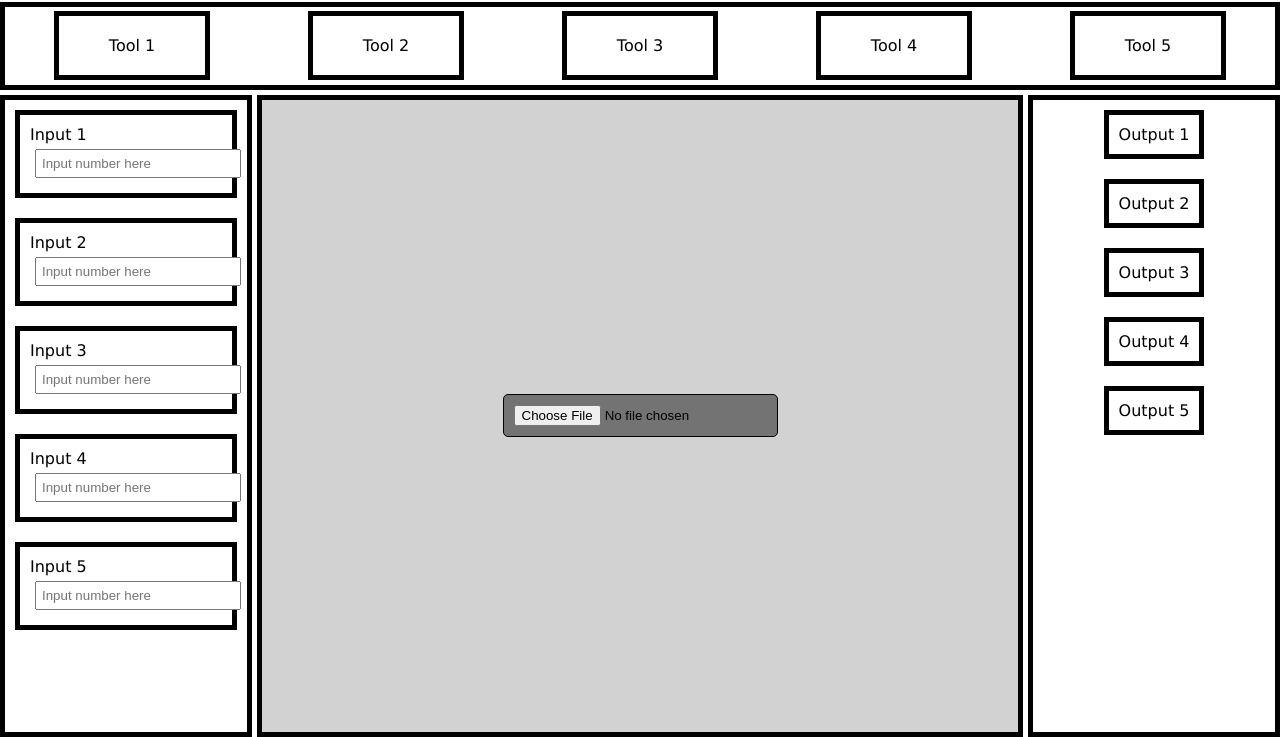
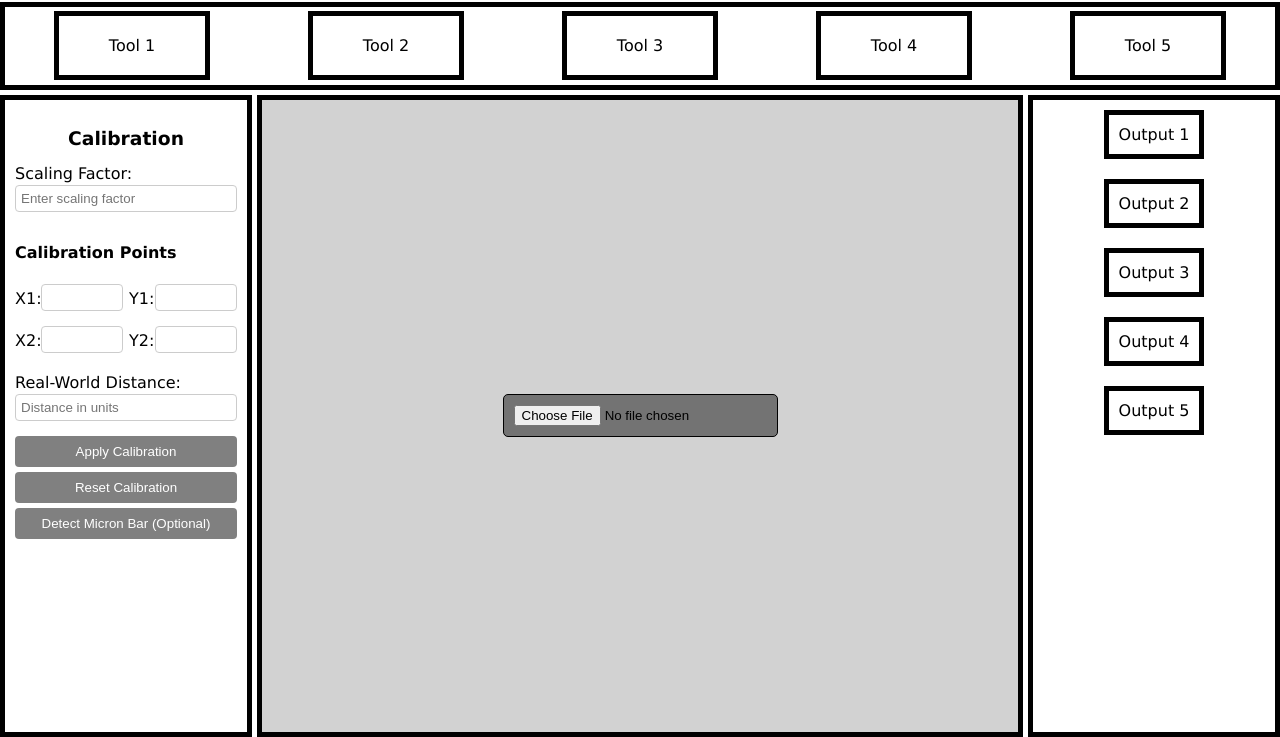
Before and after one commit to zeez30/Image-Analysis-Package, a plain HTML site: page public/html/index.html in a window 1280 px wide. Shown: the part 63-800 px from the top of the page. Drawn offline with Linux system fonts and the light colour scheme.

Commit message:
Adding front end calibration panel (replacing input menu on the left) added again after merging with dev

```diff
--- a/public/html/index.html
+++ b/public/html/index.html
@@ -67,51 +67,38 @@
             </ul>
         </div>
 
-        <div class="inputBox">
-        <!--Input placeholder number-only forms for future use/as an example-->
-            <ul>
-                <li>
-                    Input 1
-                    <form>
-                        <label>
-                            <input type="number" placeholder="Input number here">
-                        </label>
-                    </form>
-                </li>
-                <li>
-                    Input 2
-                    <form>
-                        <label>
-                            <input type="number" placeholder="Input number here">
-                        </label>
-                    </form>
-                </li>
-                <li>
-                    Input 3
-                    <form>
-                        <label>
-                            <input type="number" placeholder="Input number here">
-                        </label>
-                    </form>
-                </li>
-                <li>
-                    Input 4
-                    <form>
-                        <label>
-                            <input type="number" placeholder="Input number here">
-                        </label>
-                    </form>
-                </li>
-                <li>
-                    Input 5
-                    <form>
-                        <label>
-                            <input type="number" placeholder="Input number here">
-                        </label>
-                    </form>
-                </li>
-            </ul>
+        <div class="calibrationPanel">
+            <h3>Calibration</h3>
+
+            <label for="scalingFactor">Scaling Factor:</label>
+            <input type="number" id="scalingFactor" placeholder="Enter scaling factor">
+
+            <h4>Calibration Points</h4>
+
+            <div class="calibrationPoint">
+                <label for="x1">X1:</label>
+                <input type="number" id="x1">
+                <label for="y1">Y1:</label>
+                <input type="number" id="y1">
+            </div>
+
+            <div class="calibrationPoint">
+                <label for="x2">X2:</label>
+                <input type="number" id="x2">
+                <label for="y2">Y2:</label>
+                <input type="number" id="y2">
+            </div>
+
+            <label for="realDistance">Real-World Distance:</label>
+            <input type="number" id="realDistance" placeholder="Distance in units">
+
+            <button id="applyCalibration">Apply Calibration</button>
+            <button id="resetCalibration">Reset Calibration</button>
+            <button id="detectMicronBar">Detect Micron Bar (Optional)</button>
+
+            <p id="calibrationStatus"></p>  <!-- Add a status message area -->
         </div>
+
 
         <div class="outputBox">
             <ul>
```
